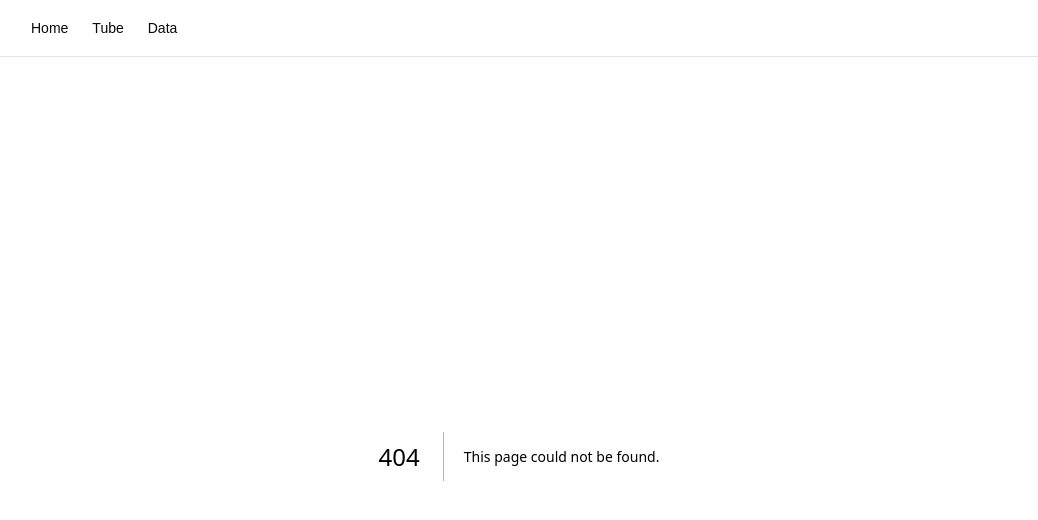
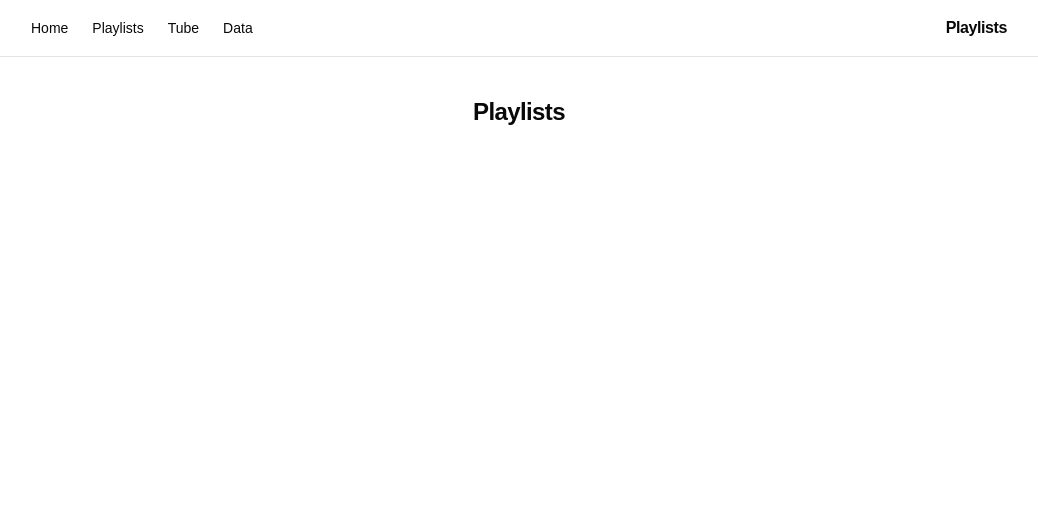
Before and after one commit to merklegroot/mus, a Next.js app: page /playlists in a window 1280 px wide. Before the commit this address had no page. Shown: the top 520 px of the page, without its empty margins (121-1159 px from the left). Built offline with nearby package versions, Linux system fonts and the light colour scheme.

Commit message:
playlists page

```diff
--- /dev/null
+++ b/src/app/playlists/page.tsx
@@ -0,0 +1,15 @@
+import type { Metadata } from "next";
+
+export const metadata: Metadata = {
+  title: "Playlists",
+};
+
+export default function PlaylistsPage() {
+  return (
+    <main className="flex flex-1 flex-col items-center px-4 py-10">
+      <h1 className="text-2xl font-semibold tracking-tight text-zinc-950 dark:text-zinc-50">
+        Playlists
+      </h1>
+    </main>
+  );
+}
--- a/src/components/TopNav.tsx
+++ b/src/components/TopNav.tsx
@@ -5,6 +5,7 @@ import { usePathname } from "next/navigation";
 
 const PAGE_TITLE: Record<string, string> = {
   "/": "Home",
+  "/playlists": "Playlists",
   "/tube": "Tube",
   "/data": "Data",
 };
@@ -39,6 +40,12 @@ export function TopNav() {
           Home
         </Link>
         <Link
+          href="/playlists"
+          className="text-sm font-medium text-zinc-950 underline-offset-4 hover:underline dark:text-zinc-50"
+        >
+          Playlists
+        </Link>
+        <Link
           href="/tube"
           className="text-sm font-medium text-zinc-950 underline-offset-4 hover:underline dark:text-zinc-50"
         >
```
